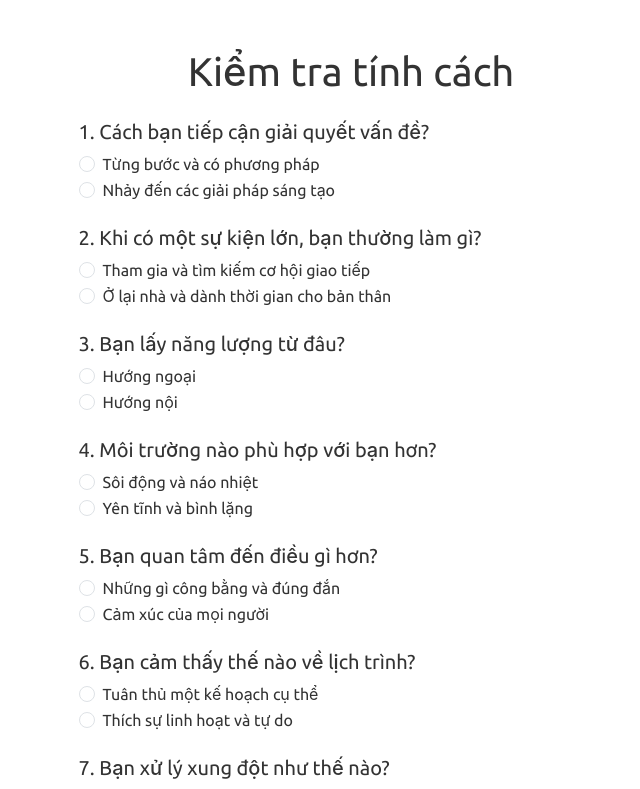
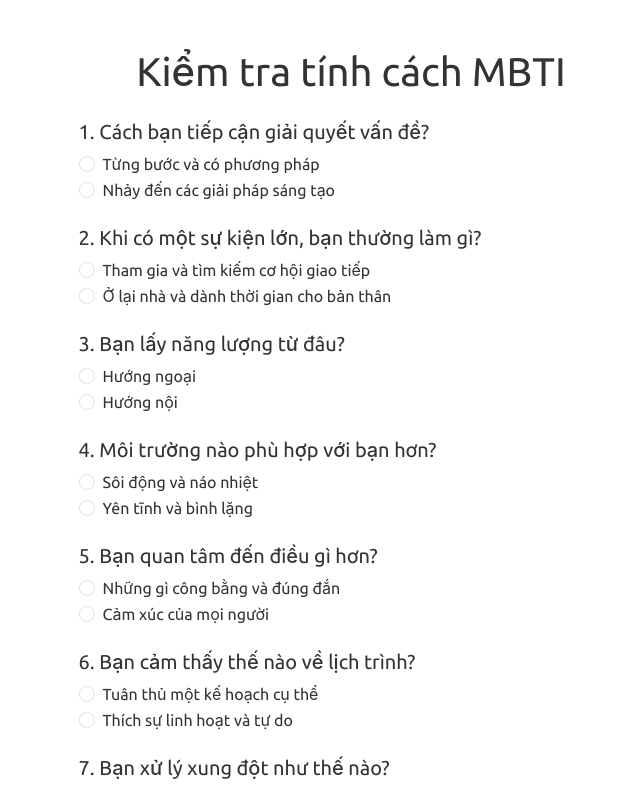
Before and after one commit to tungpham42/mbti, a React (Create React App) app: page / in a window 1280 px wide. Shown: the top 789 px of the page, without its empty margins (289-929 px from the left). Built offline with nearby package versions, Linux system fonts and the light colour scheme.

Commit message:
Update App.js

```diff
--- a/src/App.js
+++ b/src/App.js
@@ -10,7 +10,7 @@
     <Container className="py-5 col-md-8">
       <Row>
         <Col md={{ span: 8, offset: 2 }}>
-          <h1 className="text-center mb-4">Kiểm tra tính cách</h1>
+          <h1 className="text-center mb-4">Kiểm tra tính cách MBTI</h1>
           <MBTIForm />
         </Col>
       </Row>
```
